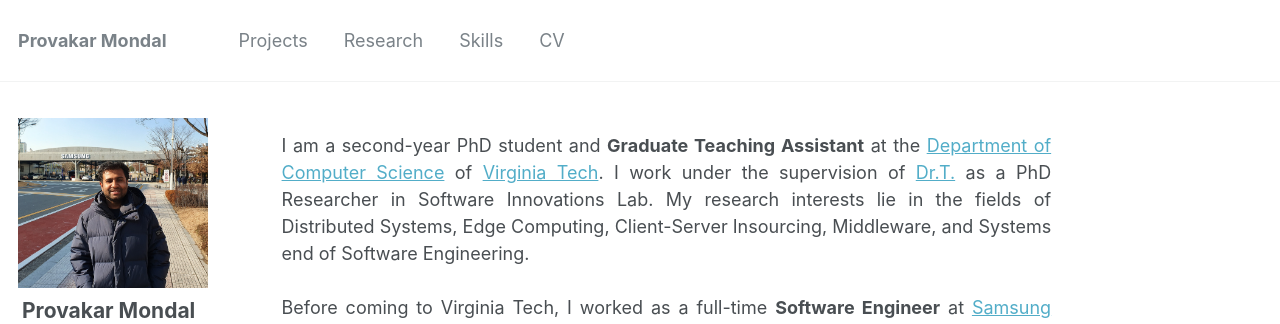
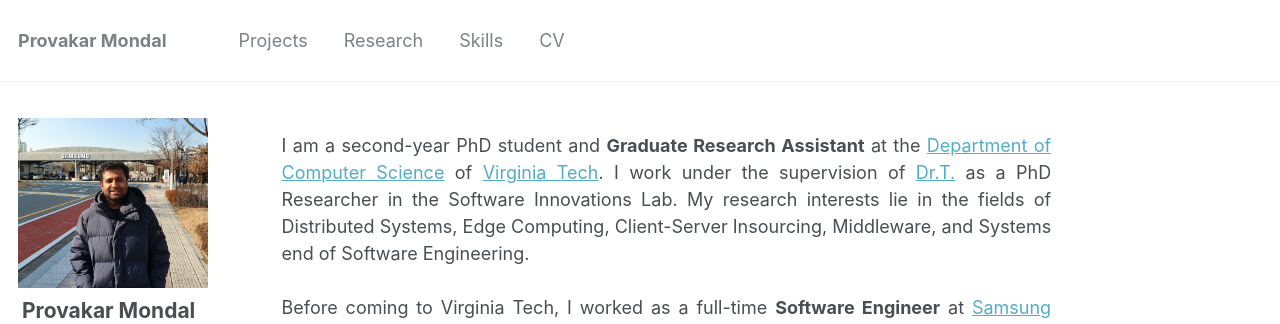
Before and after one commit to surzoprovakar/surzoprovakar.github.io, a Jekyll site: the page built from _pages/about.md, in a window 1280 px wide and 1005 px high. Shown: the top 324 px of the window. Built offline with Jekyll 4.4.1, drawn with Linux system fonts in a browser that asks for light colours.

Commit message:
Update about.md

```diff
--- a/_pages/about.md
+++ b/_pages/about.md
@@ -8,7 +8,7 @@
   - /about.html
 ---
 <div style="text-align: justify">
-I am a second-year PhD student and <b>Graduate Teaching Assistant</b> at the <a href = "https://cs.vt.edu/" target="_blank"> Department of Computer Science</a> of <a href = "https://vt.edu/" target="_blank"> Virginia Tech</a>. I work under the supervision of <a href = "https://people.cs.vt.edu/~tilevich/" target = "_blank">Dr.T.</a> as a PhD Researcher in Software Innovations Lab. My research interests lie in the fields of Distributed Systems, Edge Computing, Client-Server Insourcing, Middleware, and Systems end of Software Engineering. <br><br>
+I am a second-year PhD student and <b>Graduate Research Assistant</b> at the <a href = "https://cs.vt.edu/" target="_blank"> Department of Computer Science</a> of <a href = "https://vt.edu/" target="_blank"> Virginia Tech</a>. I work under the supervision of <a href = "https://people.cs.vt.edu/~tilevich/" target = "_blank">Dr.T.</a> as a PhD Researcher in the Software Innovations Lab. My research interests lie in the fields of Distributed Systems, Edge Computing, Client-Server Insourcing, Middleware, and Systems end of Software Engineering. <br><br>
 
 Before coming to Virginia Tech, I worked as a full-time <b>Software Engineer</b> at <a href = "https://research.samsung.com/srbd" target="_blank"> Samsung R&D Institute Bangladesh (SRBD)</a>. Our team developed Universal Windows Platform (UWP) applications that can be used across all compatible Microsoft Windows devices, including personal computers (PCs), tablets, smartphones, Xbox One, Microsoft HoloLens, and the Internet of Things (IoT). <br><br>
 
```
